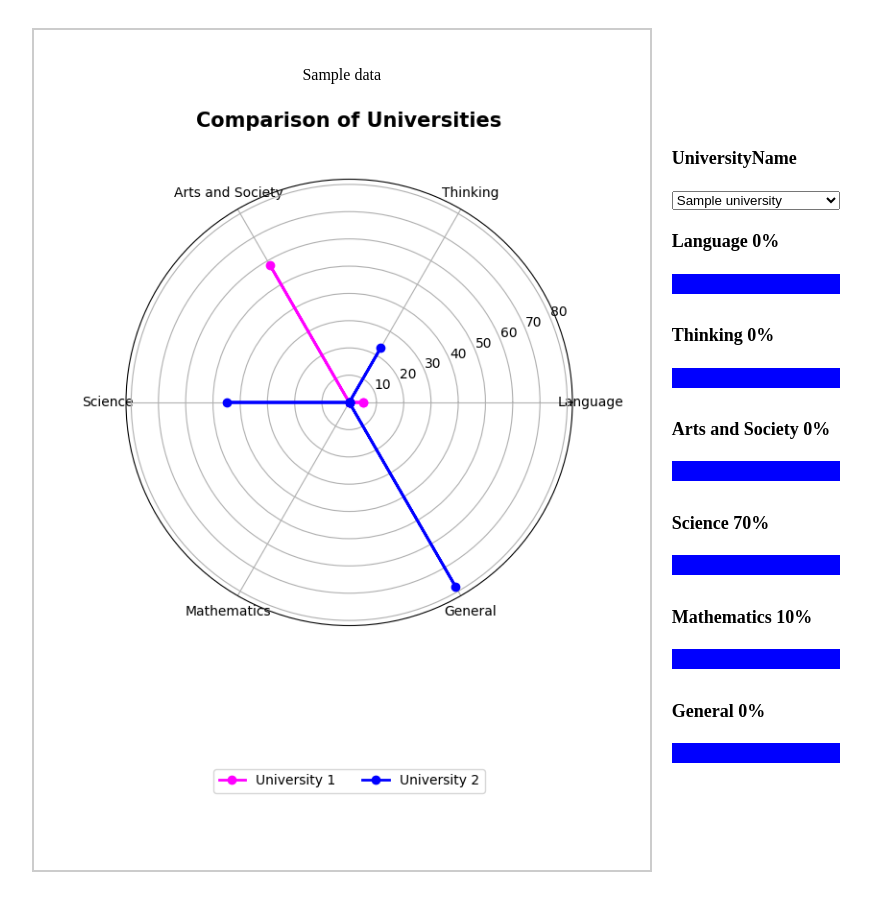
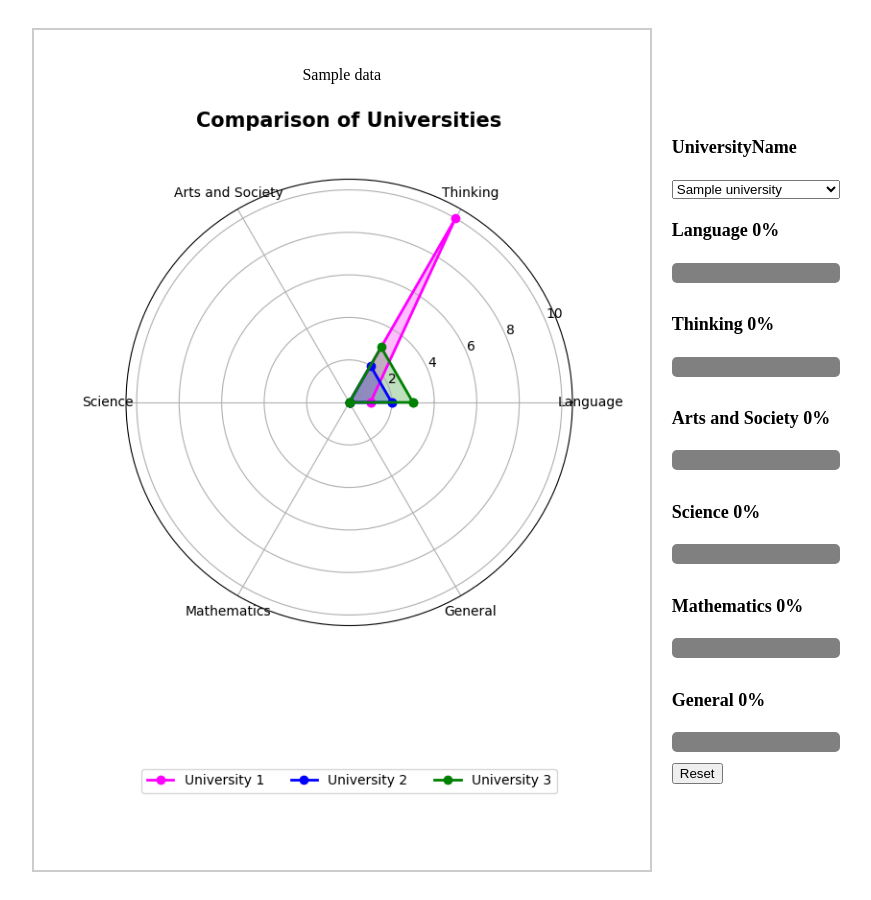
Before and after one commit to A70III/researchTCAS, a Flask app: template templates/radar_image.html in a window 1280 px wide. Shown: the whole page, without its empty margins (204-1075 px from the left). Run offline with Flask 3, Linux system fonts and the light colour scheme; the template is opened without the code that fills it: most values are stand-ins (such as "Sample title", 1, 10 or a date in 2020).

Commit message:
Prototype2

```diff
--- a/app.py
+++ b/app.py
@@ -1,5 +1,6 @@
 from flask import Flask, request, render_template, redirect
 from RadarGraph import RadarGraph
+import pandas as pd
 
 app = Flask(__name__)
 
@@ -14,6 +15,8 @@ def index():
 
 @app.route('/', methods=['GET', 'POST'])
 def foo():
+
+
     ScoreGroup = []
     if 'finish' in request.form:
         return redirect('/finish_page')
@@ -55,6 +58,16 @@ def another_page():
     radar_obj.PlotRadar(ListU_Name,ListU_Score)
     return render_template('radar_image.html',universities=universities,ListU_Score=ListU_Score)
 
+@app.route('/reset', methods=['POST'])
+def reset():
+    global ListU_Score
+    global ListU_Name
+    ListU_Score = []
+    ListU_Name = []
+    return redirect('/')
+
+
+
 
 if __name__ == '__main__':
     app.run(debug=True)
--- a/templates/radar_image.html
+++ b/templates/radar_image.html
@@ -99,12 +99,19 @@
   <div class="bar bar-gray"><div class="bar-fill" id="ThinkingBarFill"></div></div>
   <h1><div class="label">Arts and Society <span id="ArtsScore">0%</span></div></h1>
   <div class="bar bar-gray"><div class="bar-fill" id="ArtsBarFill"></div></div>
-  <h1><div class="label">Science <span id="ScienceScore">70%</span></div></h1>
+  <h1><div class="label">Science <span id="ScienceScore">0%</span></div></h1>
   <div class="bar bar-gray"><div class="bar-fill" id="ScienceBarFill" ></div></div>
-  <h1><div class="label">Mathematics <span id="MathematicsScore">10%</span></div></h1>
+  <h1><div class="label">Mathematics <span id="MathematicsScore">0%</span></div></h1>
   <div class="bar bar-gray"><div class="bar-fill" id="MathematicsBarFill"></div></div>
   <h1><div class="label">General <span id="GeneralScore">0%</span></div></h1>
   <div class="bar bar-gray"><div class="bar-fill" id="GeneralBarFill"></div></div>
+  <div class='label'>
+    <form action="/reset" method="POST">
+      <input type="submit" value="Reset" name="reset">
+    </form>
+  </div>
+
+
 </div>
 <p id = "ScoreGroup"></p>
 
@@ -118,7 +125,7 @@
 
       // Function สำหรับอัปเดตคะแนนและแสดงบาร์เมื่อมีการเลือกใน dropdown
       function updateScores() {
-        var selectElement = document.getElementById("universitySelect"); // เพิ่มบรรทัดนี้
+        var selectElement = document.getElementById("universitySelect");
         var selectedIndex = selectElement.selectedIndex;
 
         var languageBarFill = document.getElementById("LanguageBarFill");
@@ -128,6 +135,7 @@
         var mathematicsBarFill = document.getElementById("MathematicsBarFill");
         var generalBarFill = document.getElementById("GeneralBarFill");
 
+        if (selectedIndex >= 0 && selectedIndex < scores.length) { // เพิ่มเงื่อนไขนี้
           languageBarFill.style.width = scores[selectedIndex][0] + "%";
           thinkingBarFill.style.width = scores[selectedIndex][1] + "%";
           artsBarFill.style.width = scores[selectedIndex][2] + "%";
@@ -141,13 +149,32 @@
           document.getElementById("ScienceScore").textContent = scores[selectedIndex][3] + "%";
           document.getElementById("MathematicsScore").textContent = scores[selectedIndex][4] + "%";
           document.getElementById("GeneralScore").textContent = scores[selectedIndex][5] + "%";
+        } else {
+          // ในกรณีที่ไม่มีข้อมูลให้กำหนดค่าที่แสดงเป็น 0% หรือค่าอื่นๆ ตามต้องการ
+          languageBarFill.style.width = "0%";
+          thinkingBarFill.style.width = "0%";
+          artsBarFill.style.width = "0%";
+          scienceBarFill.style.width = "0%";
+          mathematicsBarFill.style.width = "0%";
+          generalBarFill.style.width = "0%";
+
+          document.getElementById("LanguageScore").textContent = "0%";
+          document.getElementById("ThinkingScore").textContent = "0%";
+          document.getElementById("ArtsScore").textContent = "0%";
+          document.getElementById("ScienceScore").textContent = "0%";
+          document.getElementById("MathematicsScore").textContent = "0%";
+          document.getElementById("GeneralScore").textContent = "0%";
         }
+      }
+
 
       // เพิ่ม event listener สำหรับ dropdown เพื่ออัปเดตคะแนนเมื่อมีการเลือกใน dropdown
       document.getElementById("universitySelect").addEventListener("change", updateScores);
 
       // เรียกใช้ฟังก์ชัน updateScores เพื่อแสดงคะแนนเริ่มต้นทันที
       updateScores();
+
+
 
 
 
```
Also changed, not shown: static/radar_chart.png. Lines whose indentation alone changed are shown as unchanged.
